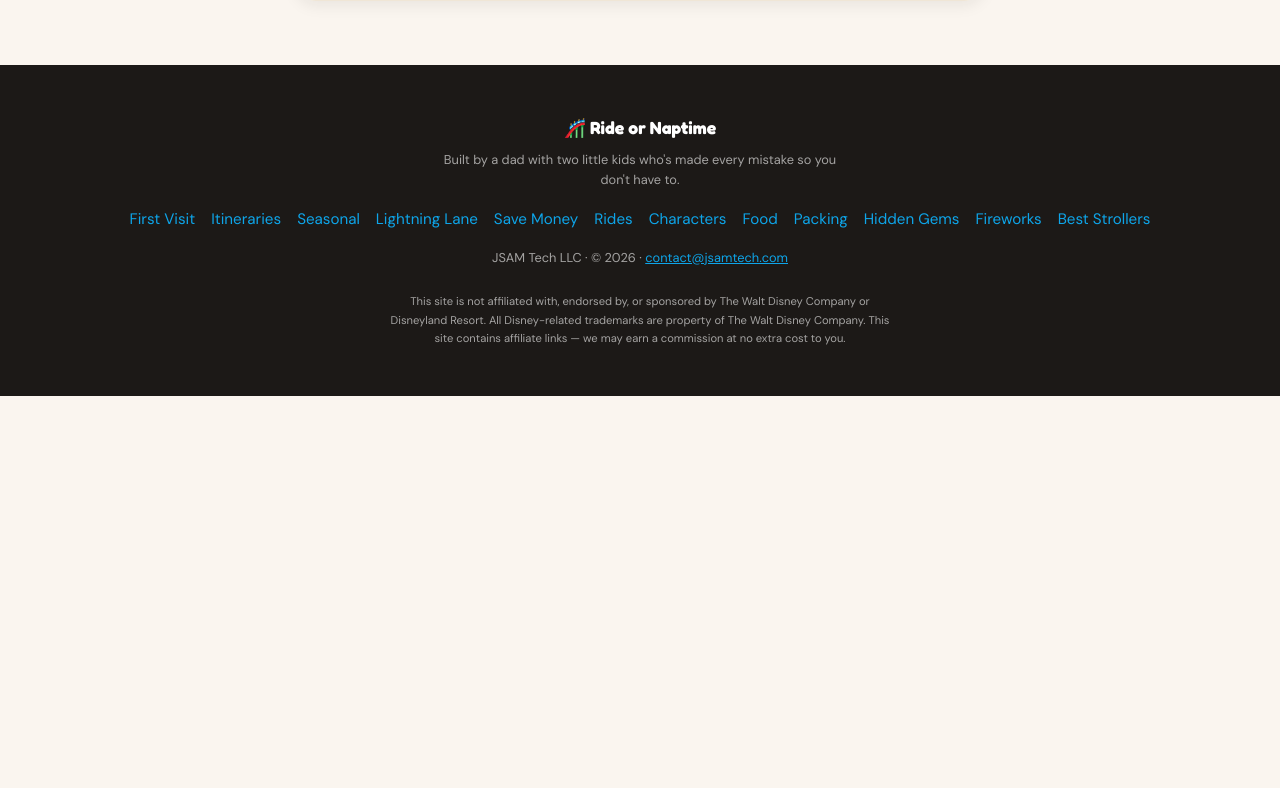
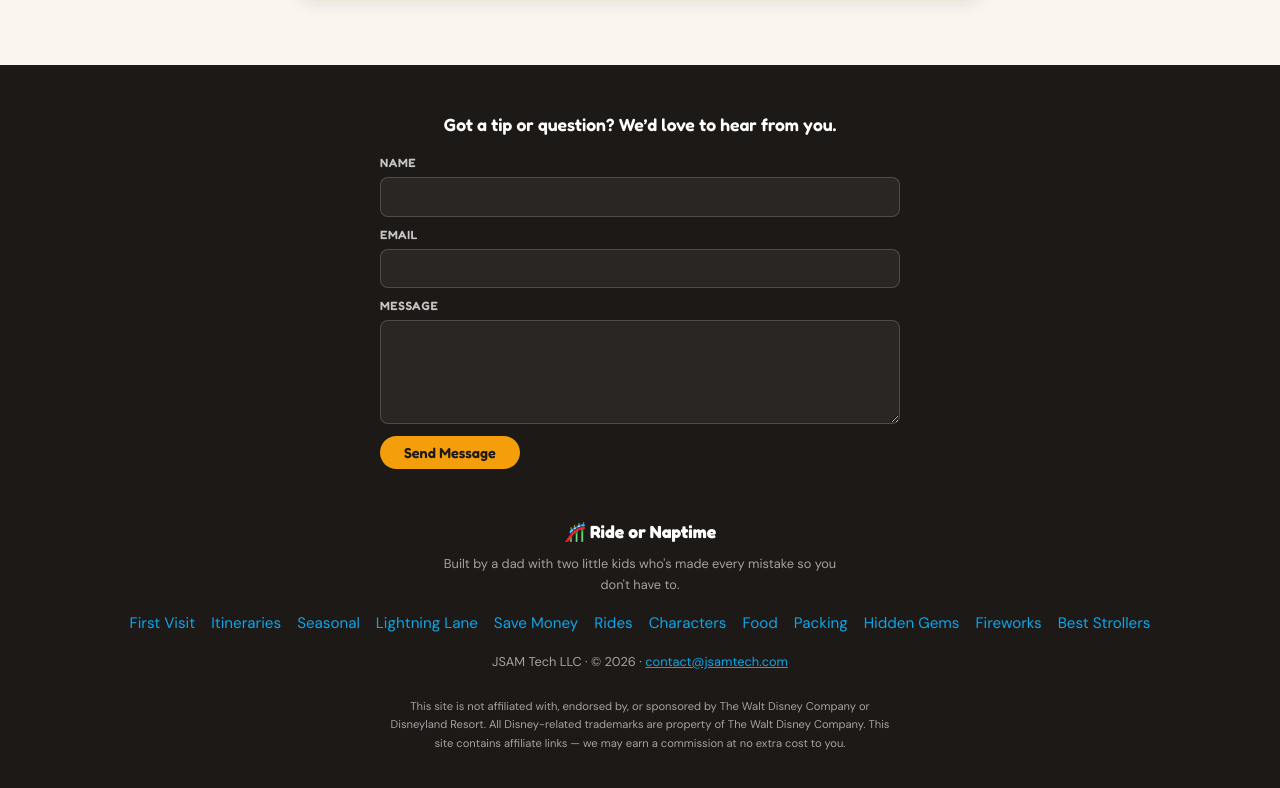
Before and after one commit to jsamtech-ac/Rideornaptime, a Next.js app: page / in a window 1280 px wide. Shown: the part 2670-3458 px from the top of the page. Before the commit the page ends 3066 px from the top, so only its background shows below. Built offline with nearby package versions, Linux system fonts and the light colour scheme.

Commit message:
Add footer contact form backed by Resend
Server-side honeypot + validation in /api/contact; form shows
idle/submitting/success/error states and surfaces server errors.

Co-Authored-By: Claude Opus 4.7 (1M context) <noreply@anthropic.com>

```diff
--- a/package.json
+++ b/package.json
@@ -20,7 +20,8 @@
   "dependencies": {
     "next": "^14.2.0",
     "react": "^18.3.0",
-    "react-dom": "^18.3.0"
+    "react-dom": "^18.3.0",
+    "resend": "^6.12.0"
   },
   "devDependencies": {
     "@axe-core/playwright": "^4.11.1",
--- /dev/null
+++ b/src/app/api/contact/route.ts
@@ -0,0 +1,81 @@
+import { NextResponse } from 'next/server'
+import { Resend } from 'resend'
+
+export const runtime = 'nodejs'
+
+const EMAIL_RE = /^[^\s@]+@[^\s@]+\.[^\s@]+$/
+
+function escapeHtml(value: string) {
+  return value
+    .replace(/&/g, '&amp;')
+    .replace(/</g, '&lt;')
+    .replace(/>/g, '&gt;')
+    .replace(/"/g, '&quot;')
+    .replace(/'/g, '&#39;')
+}
+
+export async function POST(req: Request) {
+  let body: unknown
+  try {
+    body = await req.json()
+  } catch {
+    return NextResponse.json({ error: 'Invalid JSON' }, { status: 400 })
+  }
+
+  const { name, email, message, website } = (body ?? {}) as {
+    name?: unknown
+    email?: unknown
+    message?: unknown
+    website?: unknown
+  }
+
+  if (typeof website === 'string' && website.trim().length > 0) {
+    return NextResponse.json({ ok: true })
+  }
+
+  const nameStr = typeof name === 'string' ? name.trim() : ''
+  const emailStr = typeof email === 'string' ? email.trim() : ''
+  const messageStr = typeof message === 'string' ? message.trim() : ''
+
+  if (!nameStr || !emailStr || !messageStr) {
+    return NextResponse.json(
+      { error: 'Name, email, and message are required.' },
+      { status: 400 }
+    )
+  }
+  if (!EMAIL_RE.test(emailStr) || emailStr.length > 254) {
+    return NextResponse.json({ error: 'Please enter a valid email address.' }, { status: 400 })
+  }
+  if (nameStr.length > 100 || messageStr.length > 5000) {
+    return NextResponse.json({ error: 'Input too long.' }, { status: 400 })
+  }
+
+  const apiKey = process.env.RESEND_API_KEY
+  if (!apiKey) {
+    return NextResponse.json({ error: 'Email service not configured.' }, { status: 500 })
+  }
+
+  const resend = new Resend(apiKey)
+  const { error } = await resend.emails.send({
+    from: 'onboarding@resend.dev',
+    to: 'ashu@jsamtech.com',
+    replyTo: emailStr,
+    subject: `Ride or Naptime — New Contact Form: ${nameStr}`,
+    text: `Name: ${nameStr}\nEmail: ${emailStr}\n\nMessage:\n${messageStr}\n`,
+    html: `
+      <div style="font-family: -apple-system, BlinkMacSystemFont, 'Segoe UI', sans-serif; color: #1C1917; line-height: 1.6;">
+        <h2 style="margin: 0 0 16px; font-size: 18px;">New contact form submission</h2>
+        <p style="margin: 0 0 8px;"><strong>Name:</strong> ${escapeHtml(nameStr)}</p>
+        <p style="margin: 0 0 8px;"><strong>Email:</strong> ${escapeHtml(emailStr)}</p>
+        <p style="margin: 16px 0 4px;"><strong>Message:</strong></p>
+        <p style="margin: 0; white-space: pre-wrap;">${escapeHtml(messageStr)}</p>
+      </div>
+    `,
+  })
+
+  if (error) {
+    return NextResponse.json({ error: 'Could not send message.' }, { status: 502 })
+  }
+
+  return NextResponse.json({ ok: true })
+}
--- a/src/app/globals.css
+++ b/src/app/globals.css
@@ -1119,6 +1119,136 @@ body {
   font-size: 0.95rem;
 }
 
+/* ===== FOOTER CONTACT FORM ===== */
+.footer-contact {
+  max-width: 520px;
+  margin: 0 auto var(--space-2xl);
+  text-align: left;
+}
+
+.footer-contact-heading {
+  font-family: var(--font-display);
+  font-weight: 600;
+  font-size: 1rem;
+  color: var(--white);
+  text-align: center;
+  margin-bottom: var(--space-md);
+  line-height: 1.4;
+}
+
+.footer-contact-form {
+  display: flex;
+  flex-direction: column;
+  gap: var(--space-sm);
+}
+
+.footer-contact-field {
+  display: flex;
+  flex-direction: column;
+  gap: 4px;
+}
+
+.footer-contact-field label {
+  font-family: var(--font-display);
+  font-size: 0.75rem;
+  font-weight: 600;
+  color: rgba(255, 255, 255, 0.75);
+  text-transform: uppercase;
+  letter-spacing: 0.05em;
+}
+
+.footer-contact-field input,
+.footer-contact-field textarea {
+  font-family: var(--font-body);
+  font-size: 0.9rem;
+  color: var(--white);
+  background: rgba(255, 255, 255, 0.06);
+  border: 1px solid rgba(255, 255, 255, 0.18);
+  border-radius: var(--radius-sm);
+  padding: var(--space-sm) var(--space-md);
+  width: 100%;
+  line-height: 1.5;
+  transition: border-color 0.15s ease, background 0.15s ease;
+}
+
+.footer-contact-field textarea {
+  resize: vertical;
+  min-height: 96px;
+}
+
+.footer-contact-field input::placeholder,
+.footer-contact-field textarea::placeholder {
+  color: rgba(255, 255, 255, 0.4);
+}
+
+.footer-contact-field input:focus,
+.footer-contact-field textarea:focus {
+  outline: none;
+  border-color: var(--sky);
+  background: rgba(255, 255, 255, 0.1);
+}
+
+.footer-contact-field input:disabled,
+.footer-contact-field textarea:disabled {
+  opacity: 0.6;
+  cursor: not-allowed;
+}
+
+.footer-contact-hp {
+  position: absolute;
+  left: -10000px;
+  width: 1px;
+  height: 1px;
+  overflow: hidden;
+}
+
+.footer-contact-submit {
+  align-self: flex-start;
+  margin-top: var(--space-xs);
+  padding: var(--space-sm) var(--space-lg);
+  background: var(--sun);
+  color: var(--ink);
+  font-family: var(--font-display);
+  font-weight: 600;
+  font-size: 0.9rem;
+  border: none;
+  border-radius: var(--radius-full);
+  cursor: pointer;
+  transition: background 0.15s ease, transform 0.15s ease;
+}
+
+.footer-contact-submit:hover:not(:disabled) {
+  background: #D97706;
+  transform: translateY(-1px);
+}
+
+.footer-contact-submit:disabled {
+  opacity: 0.7;
+  cursor: not-allowed;
+}
+
+.footer-contact-success {
+  font-size: 0.95rem;
+  color: var(--white);
+  text-align: center;
+  padding: var(--space-md);
+  background: rgba(16, 185, 129, 0.15);
+  border: 1px solid rgba(16, 185, 129, 0.35);
+  border-radius: var(--radius-md);
+}
+
+.footer-contact-error {
+  font-size: 0.85rem;
+  color: #FECACA;
+  margin-top: var(--space-xs);
+}
+
+@media (min-width: 768px) {
+  .footer-contact-heading {
+    font-size: 1.1rem;
+  }
+}
+
 /* ===== FOOTER LINKS ===== */
 .footer-links {
   display: flex;
--- /dev/null
+++ b/src/components/ContactForm.tsx
@@ -0,0 +1,123 @@
+'use client'
+
+import { useState, type FormEvent } from 'react'
+
+type Status = 'idle' | 'submitting' | 'success' | 'error'
+
+export default function ContactForm() {
+  const [name, setName] = useState('')
+  const [email, setEmail] = useState('')
+  const [message, setMessage] = useState('')
+  const [website, setWebsite] = useState('')
+  const [status, setStatus] = useState<Status>('idle')
+  const [errorMsg, setErrorMsg] = useState('')
+
+  async function handleSubmit(e: FormEvent<HTMLFormElement>) {
+    e.preventDefault()
+    if (status === 'submitting') return
+    setStatus('submitting')
+    setErrorMsg('')
+    try {
+      const res = await fetch('/api/contact', {
+        method: 'POST',
+        headers: { 'Content-Type': 'application/json' },
+        body: JSON.stringify({ name, email, message, website }),
+      })
+      const data = (await res.json().catch(() => null)) as { error?: string } | null
+      if (!res.ok) {
+        setErrorMsg(data?.error ?? '')
+        throw new Error('Request failed')
+      }
+      setStatus('success')
+    } catch {
+      setStatus('error')
+    }
+  }
+
+  return (
+    <section className="footer-contact" aria-labelledby="footer-contact-heading">
+      <h2 id="footer-contact-heading" className="footer-contact-heading">
+        Got a tip or question? We&rsquo;d love to hear from you.
+      </h2>
+
+      {status === 'success' ? (
+        <p className="footer-contact-success" role="status">
+          Thanks! We&rsquo;ll get back to you soon.
+        </p>
+      ) : (
+        <form className="footer-contact-form" onSubmit={handleSubmit} noValidate>
+          <div className="footer-contact-field">
+            <label htmlFor="footer-contact-name">Name</label>
+            <input
+              id="footer-contact-name"
+              name="name"
+              type="text"
+              autoComplete="name"
+              required
+              maxLength={100}
+              value={name}
+              onChange={e => setName(e.target.value)}
+              disabled={status === 'submitting'}
+            />
+          </div>
+
+          <div className="footer-contact-field">
+            <label htmlFor="footer-contact-email">Email</label>
+            <input
+              id="footer-contact-email"
+              name="email"
+              type="email"
+              autoComplete="email"
+              required
+              maxLength={254}
+              value={email}
+              onChange={e => setEmail(e.target.value)}
+              disabled={status === 'submitting'}
+            />
+          </div>
+
+          <div className="footer-contact-field">
+            <label htmlFor="footer-contact-message">Message</label>
+            <textarea
+              id="footer-contact-message"
+              name="message"
+              rows={4}
+              required
+              maxLength={5000}
+              value={message}
+              onChange={e => setMessage(e.target.value)}
+              disabled={status === 'submitting'}
+            />
+          </div>
+
+          <div className="footer-contact-hp" aria-hidden="true">
+            <label htmlFor="footer-contact-website">Website</label>
+            <input
+              id="footer-contact-website"
+              name="website"
+              type="text"
+              tabIndex={-1}
+              autoComplete="off"
+              value={website}
+              onChange={e => setWebsite(e.target.value)}
+            />
+          </div>
+
+          <button
+            type="submit"
+            className="footer-contact-submit"
+            disabled={status === 'submitting'}
+          >
+            {status === 'submitting' ? 'Sending...' : 'Send Message'}
+          </button>
+
+          {status === 'error' && (
+            <p className="footer-contact-error" role="alert">
+              {errorMsg || 'Something went wrong. Try again or email us directly.'}
+            </p>
+          )}
+        </form>
+      )}
+    </section>
+  )
+}
--- a/src/components/Footer.tsx
+++ b/src/components/Footer.tsx
@@ -1,11 +1,13 @@
 import Link from 'next/link'
 import { NAV_GROUPS } from '@/lib/content'
+import ContactForm from './ContactForm'
 
 const FOOTER_LINKS = NAV_GROUPS.flatMap(g => g.items)
 
 export default function Footer() {
   return (
     <footer className="footer">
+      <ContactForm />
       <div className="footer-brand">🎢 Ride or Naptime</div>
       <p>Built by a dad with two little kids who's made every mistake so you don't have to.</p>
       <div className="footer-links">
```
Also changed, not shown: 1 other file (tests, documents, lock files or other folders).
